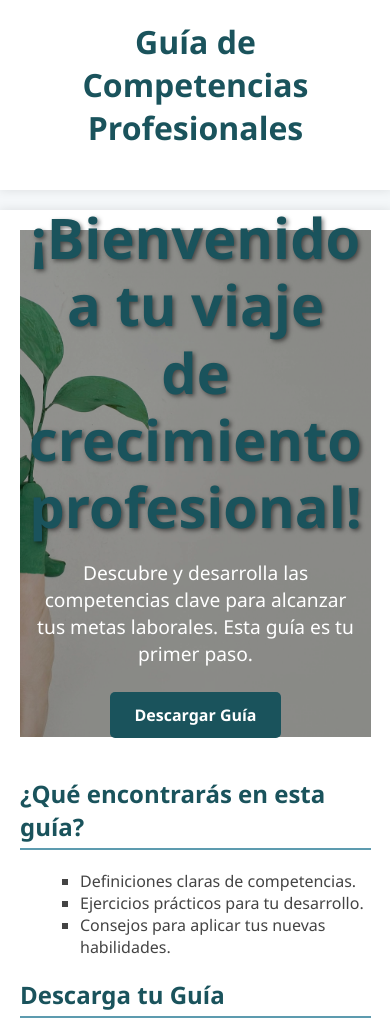
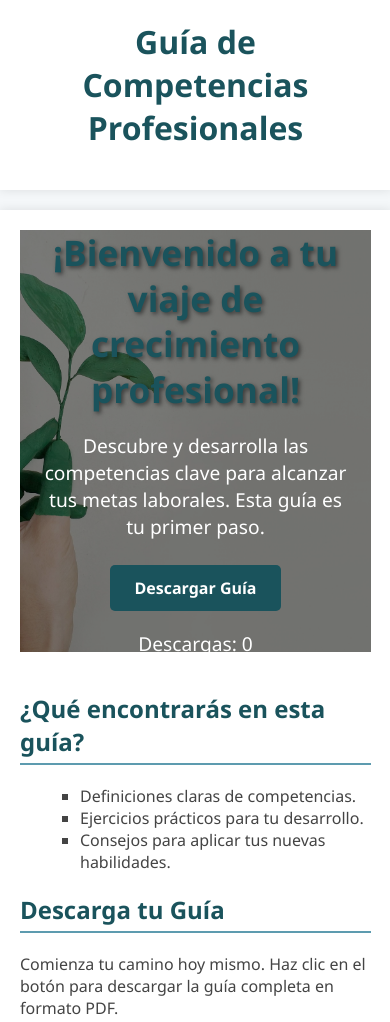
Before and after one commit to MccarthyJamil/Orientaci-nLaboral, a plain HTML site: page index.html in a window 390 px wide. Shown: the top 1022 px of the page. Drawn offline with Linux system fonts and the light colour scheme.

Commit message:
responsive pt2

```diff
--- a/css/style.css
+++ b/css/style.css
@@ -168,3 +168,18 @@
     font-size: 1.2em;
     margin-bottom: 25px;
 }
+/* Media Query para dispositivos móviles (pantallas de hasta 768px de ancho) */
+@media (max-width: 768px) {
+    /* Ajustes para el encabezado principal (Hero Section) */
+    .hero-section {
+        height: 50vh; /* Reducir la altura para que no ocupe toda la pantalla en móviles */
+        box-shadow: inset 0 0 0 2000px rgba(0, 0, 0, 0.5); /* Aumentar la opacidad del color oscuro */
+        background-attachment: fixed; /* Fija la imagen de fondo para un mejor efecto visual y responsivo */
+    }
+
+    /* Ajustes para el título dentro del hero */
+    .hero-section h1 {
+        font-size: 2.2em; /* Reducir el tamaño del texto para que no se vea tan grande */
+        line-height: 1.3;
+    }
+}
```
